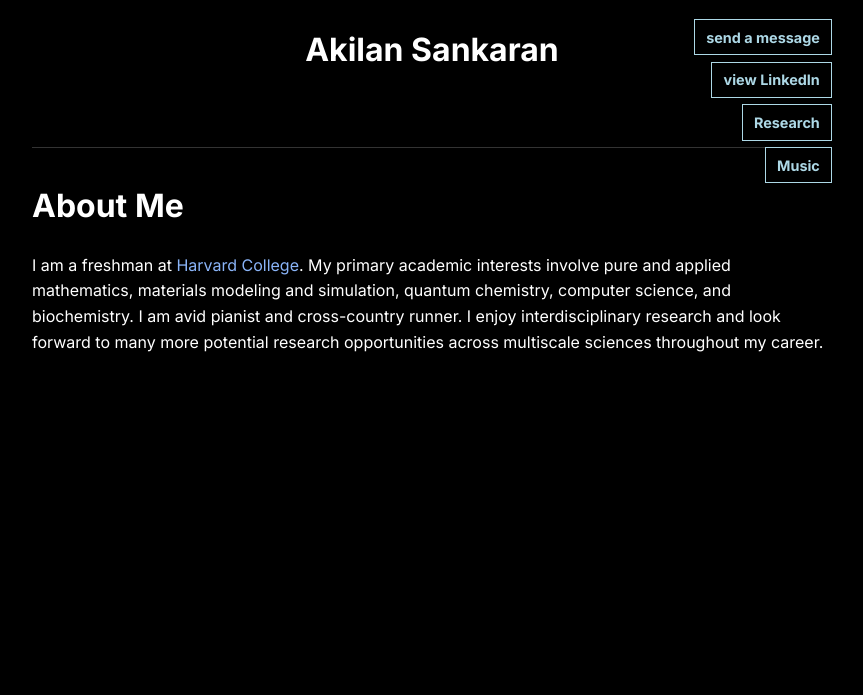
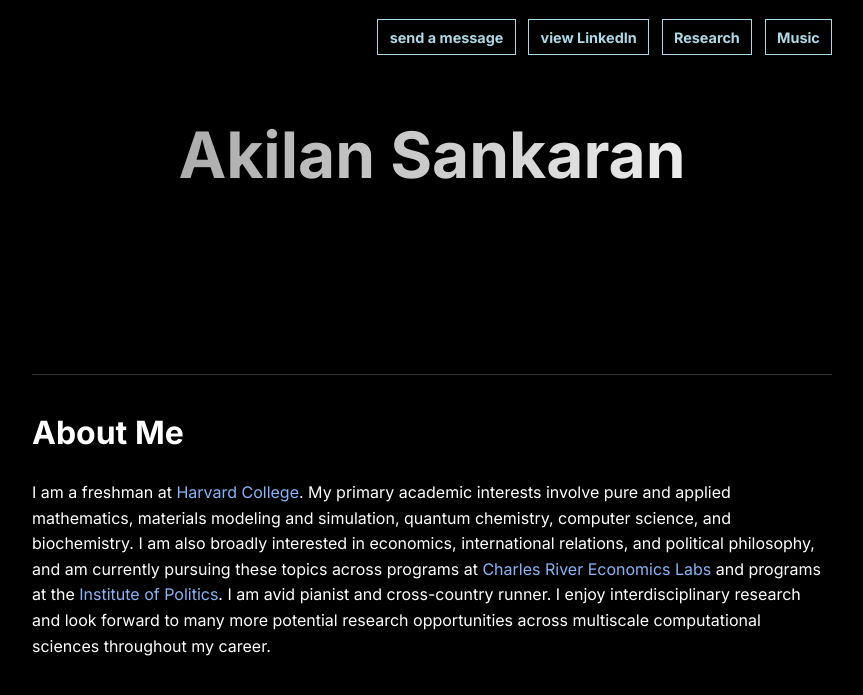
Before and after one commit to akilansankaran/akilansankaran.github.io, a Jekyll site: the page built from index.md, in a window 1280 px wide. Shown: the top 695 px of the page, without its empty margins (208-1071 px from the left). Built offline with Jekyll 4.4.1, drawn with Linux system fonts in a browser that asks for light colours; some web fonts are replaced.

Commit message:
moved name down

```diff
--- a/assets/css/main.css
+++ b/assets/css/main.css
@@ -26,7 +26,13 @@ html, body {
 .site-title {
   text-align: center;
   margin: 0;
-  color: #fff;
+  margin-top: 5rem;
+  font-size: 4rem;
+  font-weight: 700;
+  background: linear-gradient(to right, #999999, #ffffff);
+  -webkit-background-clip: text;
+  -webkit-text-fill-color: transparent;
+  background-clip: text;
 }
 
 .contact-links {
@@ -34,9 +40,9 @@ html, body {
   top: 1.2rem;
   right: 1rem;
   display: flex;
-  flex-direction: column;
-  align-items: flex-end;
-  gap: 0.4rem;
+  flex-direction: row;
+  align-items: center;
+  gap: 0.8rem;
 }
 
 .contact-links a {
@@ -58,6 +64,7 @@ main.container {
   max-width: 800px;
   margin: 0 auto;
   padding: 2rem 1rem;
+  margin-top: 6rem;
 }
 
 h1, h2, h3, h4, h5, h6, p, li {
--- a/index.md
+++ b/index.md
@@ -6,4 +6,4 @@ title: Home
 
 # About Me
 
-I am a freshman at [Harvard College](https://harvard.edu). My primary academic interests involve pure and applied mathematics, materials modeling and simulation, quantum chemistry, computer science, and biochemistry. I am avid pianist and cross-country runner. I enjoy interdisciplinary research and look forward to many more potential research opportunities across multiscale sciences throughout my career.
+I am a freshman at [Harvard College](https://harvard.edu). My primary academic interests involve pure and applied mathematics, materials modeling and simulation, quantum chemistry, computer science, and biochemistry. I am also broadly interested in economics, international relations, and political philosophy, and am currently pursuing these topics across programs at [Charles River Economics Labs](https://www.charlesrivereconomicslabs.org/) and programs at the [Institute of Politics](https://iop.harvard.edu/). I am avid pianist and cross-country runner. I enjoy interdisciplinary research and look forward to many more potential research opportunities across multiscale computational sciences throughout my career.
```
